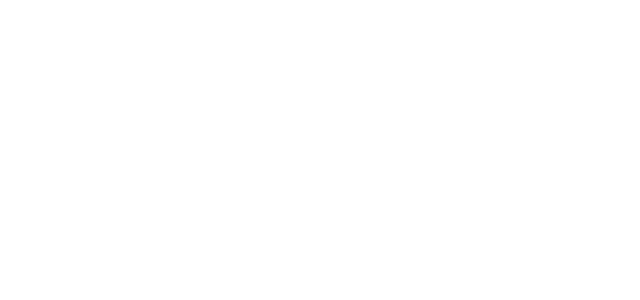
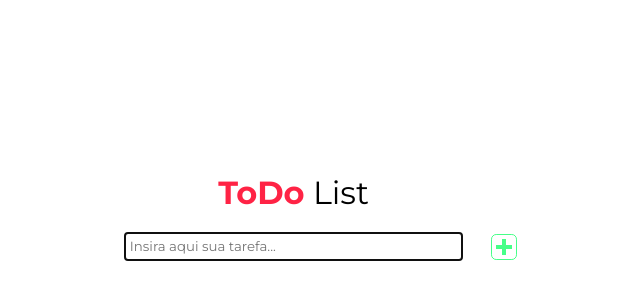
Before and after one commit to devguerreiro/tcc-todo, a Vue app: page /#/ in a window 1280 px wide. Shown: the part 194-494 px from the top of the page, without its empty margins (319-959 px from the left). Built offline with nearby package versions, Linux system fonts and the light colour scheme.

Commit message:
Added v1 home view

```diff
--- a/public/index.html
+++ b/public/index.html
@@ -5,6 +5,9 @@
     <meta http-equiv="X-UA-Compatible" content="IE=edge">
     <meta name="viewport" content="width=device-width,initial-scale=1.0">
     <link rel="icon" href="<%= BASE_URL %>favicon.ico">
+    <link rel="preconnect" href="https://fonts.googleapis.com">
+    <link rel="preconnect" href="https://fonts.gstatic.com" crossorigin>
+    <link href="https://fonts.googleapis.com/css2?family=Montserrat:wght@100;200;400;700&display=swap" rel="stylesheet">
     <title><%= htmlWebpackPlugin.options.title %></title>
   </head>
   <body>
--- a/src/App.vue
+++ b/src/App.vue
@@ -1,5 +1,35 @@
 <template>
   <div id="app">
-    <router-view/>
+    <router-view />
   </div>
 </template>
+
+<style>
+* {
+  box-sizing: border-box;
+}
+body {
+  margin: 0;
+  font-family: 'Montserrat', sans-serif;
+  font-display: swap;
+}
+#app {
+  --todo-red: #FF2345;
+  --todo-green: #46FF88;
+}
+.flex {
+  display: flex;
+}
+.flex-column {
+  flex-direction: column;
+}
+.justify-evenly {
+  justify-content: space-evenly;
+}
+.align-end {
+  align-items: flex-end;
+}
+.text-center {
+  text-align: center;
+}
+</style>
--- a/src/components/base/Input.vue
+++ b/src/components/base/Input.vue
@@ -3,11 +3,15 @@
     <input
       v-if="callback"
       type="text"
+      autofocus
+      :placeholder="placeholder"
       @keypress.enter="callback"
     >
     <input
       v-else
       type="text"
+      autofocus
+      :placeholder="placeholder"
     >
   </div>
 </template>
@@ -21,6 +25,20 @@
       type: Function,
       default: null,
     },
+    placeholder: {
+      type: String,
+      default: 'Placeholder',
+    },
   },
 };
 </script>
+
+<style scoped>
+input {
+  width: 100%;
+  padding: 5px;
+  border: none;
+  border-bottom: solid 1.5px #323232;
+  font-family: 'Montserrat', sans-serif;
+}
+</style>
--- /dev/null
+++ b/src/components/base/PlusButton.vue
@@ -0,0 +1,46 @@
+<template>
+  <div>
+    <span
+      tabindex="0"
+      @click="callback"
+    >
+      <svg
+        style="width:24px;height:24px"
+        viewBox="0 0 24 24"
+      >
+        <path
+          fill="currentColor"
+          d="M20 14H14V20H10V14H4V10H10V4H14V10H20V14Z"
+        />
+      </svg>
+    </span>
+  </div>
+</template>
+
+<script>
+export default {
+  name: 'PlusButton',
+
+  props: {
+    callback: {
+      type: Function,
+      required: true,
+    },
+  },
+};
+</script>
+
+<style scoped>
+span {
+  color: var(--todo-green);
+  display: flex;
+  align-items: center;
+  cursor: pointer;
+  border: solid 1px var(--todo-green);
+  border-radius: 20%;
+}
+span:hover {
+  background-color: var(--todo-green);
+  color: #fff;
+}
+</style>
--- a/src/router/index.js
+++ b/src/router/index.js
@@ -22,6 +22,7 @@
 
 const router = new VueRouter({
   routes,
+  mode: 'history',
 });
 
 export default router;
--- a/src/views/Home.vue
+++ b/src/views/Home.vue
@@ -1,10 +1,72 @@
 <template>
-  <div class="home">
+  <div class="container">
+    <div
+      id="todo-main"
+      class="flex justify-evenly"
+    >
+      <div
+        id="todo-input"
+        class="flex flex-column"
+      >
+        <header>
+          <h1 class="text-center">
+            <strong>ToDo</strong> List
+          </h1>
+        </header>
+        <main>
+          <base-input
+            placeholder="Insira aqui sua tarefa..."
+          />
+        </main>
+      </div>
+      <div
+        class="flex align-end"
+      >
+        <base-plus-button
+          :callback="addTask"
+        />
+      </div>
+    </div>
   </div>
 </template>
 
 <script>
+import BaseInput from '@/components/base/Input.vue';
+import BasePlusButton from '@/components/base/PlusButton.vue';
+
 export default {
   name: 'Home',
+
+  components: { BaseInput, BasePlusButton },
+
+  methods: {
+    addTask() {},
+  },
 };
 </script>
+
+<style scoped>
+.container {
+  height: 100vh;
+  width: 100vw;
+  display: flex;
+  justify-content: center;
+  align-items: center;
+}
+#todo-main {
+  width: 100%;
+  max-width: 450px;
+}
+#todo-input {
+  width: 75%;
+}
+header, main {
+  width: 100%;
+}
+h1 {
+  font-weight: 400;
+}
+header > h1 > strong {
+  color: var(--todo-red);
+}
+</style>
```
Also changed, not shown: 1 other file (tests, documents, lock files or other folders).
